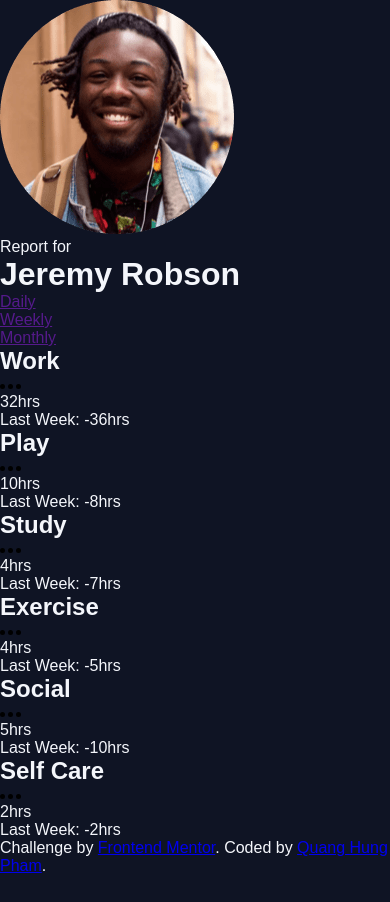
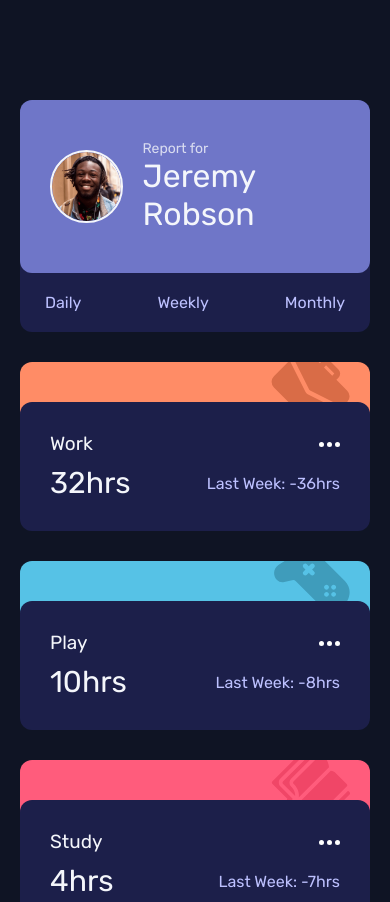
Before and after one commit to pqhung3007/fem-time-tracking-dashboard, a plain HTML site: page index.html in a window 390 px wide. Shown: the top 902 px of the page. Before the commit the page ends 875 px from the top, so only its background shows below. Drawn offline with Linux system fonts and the light colour scheme.

Commit message:
complete mobile layout

```diff
--- a/index.html
+++ b/index.html
@@ -13,7 +13,7 @@
       <div class="content-person">
         <div class="content-person-wrapper">
           <img src="images/image-jeremy.png" alt="Jeremy" class="image">
-          <div class="content-person-info">
+          <div class="content-person-wrapper-info">
             <p>Report for</p>
             <h1>Jeremy Robson</h1>
           </div>
@@ -37,7 +37,7 @@
       <div class="content-box" id="work">
         <div class="content-box-wrapper">
           <h2 class="content-box-title">Work</h2>
-          <a href="#" class="content_box-elipsis" aria-label="elipsis for options">
+          <a href="#" class="content-box-elipsis" aria-label="elipsis for options">
             <svg width="21" height="5" xmlns="http://www.w3.org/2000/svg">
               <path
                 d="M2.5 0a2.5 2.5 0 1 1 0 5 2.5 2.5 0 0 1 0-5Zm8 0a2.5 2.5 0 1 1 0 5 2.5 2.5 0 0 1 0-5Zm8 0a2.5 2.5 0 1 1 0 5 2.5 2.5 0 0 1 0-5Z"
@@ -55,7 +55,7 @@
       <div class="content-box" id="play">
         <div class="content-box-wrapper">
           <h2 class="content-box-title">Play</h2>
-          <a href="#" class="content_box-elipsis" aria-label="elipsis for options">
+          <a href="#" class="content-box-elipsis" aria-label="elipsis for options">
             <svg width="21" height="5" xmlns="http://www.w3.org/2000/svg">
               <path
                 d="M2.5 0a2.5 2.5 0 1 1 0 5 2.5 2.5 0 0 1 0-5Zm8 0a2.5 2.5 0 1 1 0 5 2.5 2.5 0 0 1 0-5Zm8 0a2.5 2.5 0 1 1 0 5 2.5 2.5 0 0 1 0-5Z"
@@ -73,7 +73,7 @@
       <div class="content-box" id="study">
         <div class="content-box-wrapper">
           <h2 class="content-box-title">Study</h2>
-          <a href="#" class="content_box-elipsis" aria-label="elipsis for options">
+          <a href="#" class="content-box-elipsis" aria-label="elipsis for options">
             <svg width="21" height="5" xmlns="http://www.w3.org/2000/svg">
               <path
                 d="M2.5 0a2.5 2.5 0 1 1 0 5 2.5 2.5 0 0 1 0-5Zm8 0a2.5 2.5 0 1 1 0 5 2.5 2.5 0 0 1 0-5Zm8 0a2.5 2.5 0 1 1 0 5 2.5 2.5 0 0 1 0-5Z"
@@ -91,7 +91,7 @@
       <div class="content-box" id="exercise">
         <div class="content-box-wrapper">
           <h2 class="content-box-title">Exercise</h2>
-          <a href="#" class="content_box-elipsis" aria-label="elipsis for options">
+          <a href="#" class="content-box-elipsis" aria-label="elipsis for options">
             <svg width="21" height="5" xmlns="http://www.w3.org/2000/svg">
               <path
                 d="M2.5 0a2.5 2.5 0 1 1 0 5 2.5 2.5 0 0 1 0-5Zm8 0a2.5 2.5 0 1 1 0 5 2.5 2.5 0 0 1 0-5Zm8 0a2.5 2.5 0 1 1 0 5 2.5 2.5 0 0 1 0-5Z"
@@ -109,7 +109,7 @@
       <div class="content-box" id="social">
         <div class="content-box-wrapper">
           <h2 class="content-box-title">Social</h2>
-          <a href="#" class="content_box-elipsis" aria-label="elipsis for options">
+          <a href="#" class="content-box-elipsis" aria-label="elipsis for options">
             <svg width="21" height="5" xmlns="http://www.w3.org/2000/svg">
               <path
                 d="M2.5 0a2.5 2.5 0 1 1 0 5 2.5 2.5 0 0 1 0-5Zm8 0a2.5 2.5 0 1 1 0 5 2.5 2.5 0 0 1 0-5Zm8 0a2.5 2.5 0 1 1 0 5 2.5 2.5 0 0 1 0-5Z"
@@ -127,7 +127,7 @@
       <div class="content-box" id="care">
         <div class="content-box-wrapper">
           <h2 class="content-box-title">Self Care</h2>
-          <a href="#" class="content_box-elipsis" aria-label="elipsis for options">
+          <a href="#" class="content-box-elipsis" aria-label="elipsis for options">
             <svg width="21" height="5" xmlns="http://www.w3.org/2000/svg">
               <path
                 d="M2.5 0a2.5 2.5 0 1 1 0 5 2.5 2.5 0 0 1 0-5Zm8 0a2.5 2.5 0 1 1 0 5 2.5 2.5 0 0 1 0-5Zm8 0a2.5 2.5 0 1 1 0 5 2.5 2.5 0 0 1 0-5Z"
--- a/style.css
+++ b/style.css
@@ -35,7 +35,7 @@ body {
   min-height: 100vh;
   background-color: var(--very-dark-blue);
   color: var(--text-color);
-  font-family: "Rublik", sans-serif;
+  font-family: "Rubik", sans-serif;
   font-size: 1.6rem;
   display: grid;
   grid-template-rows: 1fr auto;
@@ -45,7 +45,8 @@ body {
 .container {
   display: flex;
   align-items: center;
-  max-width: 40rem;
+  max-width: 35rem;
+  margin: 0 auto;
   width: 90%;
 }
 
@@ -55,3 +56,180 @@ body {
     width: 100%;
   }
 }
+
+.content {
+  margin: 10rem 0;
+  display: grid;
+  grid-gap: 7rem;
+}
+
+/***** CONTENT PERSON *****/
+.content-person {
+  background-color: var(--dark-blue);
+  border-radius: 1.2rem;
+}
+
+.content-person-wrapper {
+  background-color: var(--desaturated-blue);
+  display: flex;
+  align-items: center;
+  padding: 4rem 3rem;
+  border-radius: 1.2rem;
+}
+
+.content-person-wrapper img {
+  width: 25%;
+  border: 2px solid var(--text-color);
+  border-radius: 50%;
+  margin-right: 2rem;
+}
+
+.content-person-wrapper-info p {
+  color: var(--text-color);
+  font-size: 1.4rem;
+  opacity: 0.8;
+}
+
+.content-person-wrapper-info h1 {
+  font-weight: 300;
+  font-size: 3.2rem;
+}
+
+/***** CONTENT OPTIONS *****/
+.content-options {
+  padding: 2rem 2.5rem;
+}
+
+.content-list {
+  display: flex;
+  justify-content: space-between;
+  list-style: none;
+}
+
+.content-item a {
+  text-decoration: none;
+  color: var(--pale-blue);
+  transition: color 0.2s;
+}
+
+.content-item a:hover,
+.content-item a:active {
+  color: #fff;
+}
+
+/***** CONTENT BOX *****/
+.content-box {
+  background-color: var(--dark-blue);
+  padding: 3rem;
+  position: relative;
+  border-radius: 1.2rem;
+  align-self: end;
+}
+
+.content-box::before {
+  content: "";
+  width: 100%;
+  height: 100%;
+  position: absolute;
+  background-repeat: no-repeat;
+  top: -4rem;
+  left: 0;
+  z-index: -1;
+  border-radius: 1.2rem;
+}
+
+/***** UNIQUE CONTENT BOX *****/
+#work::before {
+  background-color: var(--work);
+  background-image: url("images/icon-work.svg");
+  background-position: top -1.2rem right 2rem;
+}
+
+#play::before {
+  background-color: var(--play);
+  background-image: url("images/icon-play.svg");
+  background-position: top -1.2rem right 2rem;
+}
+
+#study::before {
+  background-color: var(--study);
+  background-image: url("images/icon-study.svg");
+  background-position: top -1.2rem right 2rem;
+}
+
+#exercise::before {
+  background-color: var(--exercise);
+  background-image: url("images/icon-exercise.svg");
+  background-position: top -0.8rem right 2rem;
+}
+
+#social::before {
+  background-color: var(--social);
+  background-image: url("images/icon-social.svg");
+  background-position: top -1.2rem right 2rem;
+}
+
+#care::before {
+  background-color: var(--self-care);
+  background-image: url("images/icon-self-care.svg");
+  background-position: top -1.2rem right 2rem;
+}
+
+.content-box-wrapper {
+  display: flex;
+  justify-content: space-between;
+  padding-bottom: 1rem;
+}
+
+.content-box-title {
+  font-size: 1.9rem;
+  font-weight: 500;
+}
+
+.content-box-elipsis {
+  fill: #fff;
+}
+
+.content-box-duration {
+  display: flex;
+  justify-content: space-between;
+  align-items: center;
+  /* opacity: 0; */
+}
+
+.content-box-hour {
+  font-size: 3rem;
+  font-weight: 300;
+}
+
+.content-box-previous {
+  color: var(--pale-blue);
+}
+
+/***** ATTRIBUTION *****/
+.attribution a {
+  color: #a9a9a9;
+  text-decoration: none;
+}
+
+/***** MEDIA QUERIES *****/
+@media (min-width: 840px) {
+  .content {
+    grid-template-columns: 25rem repeat(auto-fit, minmax(20rem, 25rem));
+    grid-template-rows: repeat(2, 24rem);
+    grid-auto-rows: 25rem;
+    grid-gap: 3rem;
+    place-content: center;
+  }
+
+  .content-person {
+    grid-column: 1/-1;
+    grid-row: 1/2;
+  }
+
+  .content-person-wrapper {
+    padding: 3rem 2rem;
+    align-items: flex-start;
+    /* flex-direction: column; */
+  }
+}
```
